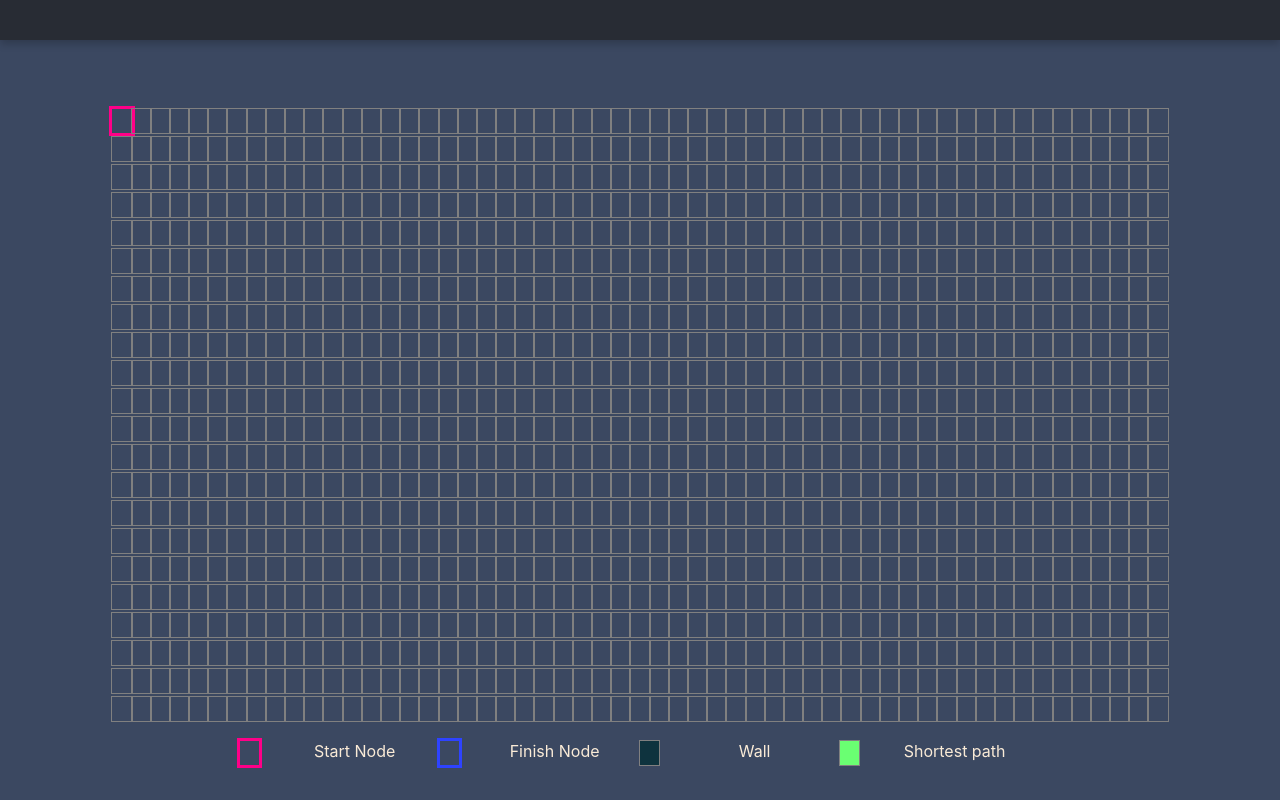
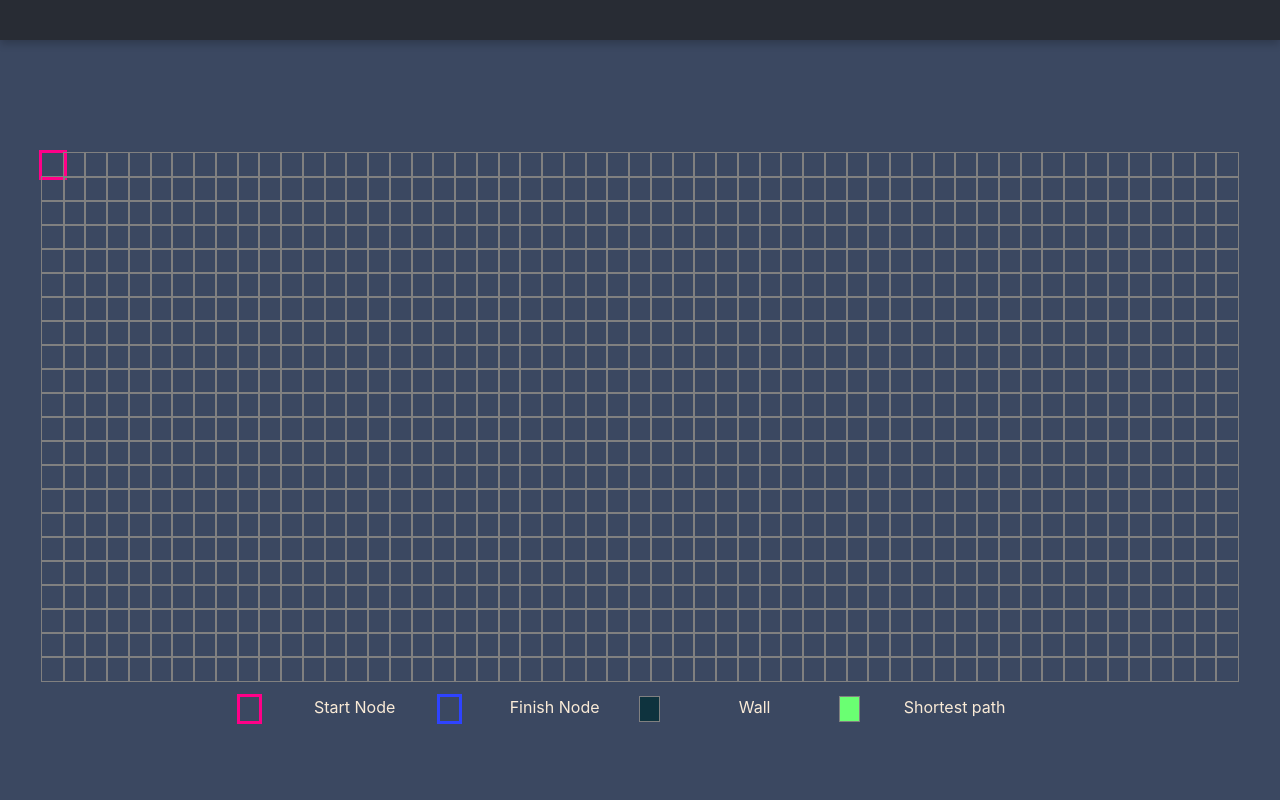
Before and after one commit to Ptrskay3/pathfinder-wasm, a React (Create React App) app in the folder pathfinder/: page / in a window 1280 px wide. Built offline with nearby package versions, Linux system fonts and the light colour scheme.

Commit message:
some refactoring

```diff
--- a/pathfinder/src/App.js
+++ b/pathfinder/src/App.js
@@ -1,10 +1,11 @@
 import React, { useState, useEffect } from "react";
-import Node from "./components/Node";
+import { Grid } from "./components/Grid";
 import Menubar from "./components/Menubar";
 import Welcome from "./components/Welcome";
 import Legend from "./components/Legend";
 import randomMazes from "./Mazes";
 import "./App.css";
+import { width, height } from "./constants";
 
 const zip = (a, b) => a.map((k, i) => [k, b[i]]);
 
@@ -13,50 +14,10 @@ const Unloaded = ({ loading }) => {
 };
 
 const Loaded = ({ wasm }) => {
-  const width = 55;
-  const height = 22;
-
-  const blocks = [];
-  for (let j = 0; j < width * height; j++) {
-    blocks.push(0);
-  }
-  // eslint-disable-next-line no-unused-vars
-  const [walls, _setWalls] = useState(blocks);
   const [isModalOpen, toggleModal] = useState(false);
 
-  const build_universe = (width, height) => {
-    const nodes = [];
-    for (let x = 0; x < height; x++) {
-      const currentRow = [];
-      for (let y = 0; y < width; y++) {
-        if (y === 0 && x === 0) {
-          const node = {
-            x: y,
-            y: x,
-            isStart: true,
-            isFinish: false,
-            isWall: walls[width * y + x],
-            isVisited: false,
-          };
-          currentRow.push(node);
-        } else {
-          const node = {
-            x: y,
-            y: x,
-            isStart: false,
-            isFinish: false,
-            isWall: walls[width * y + x],
-            isVisited: false,
-          };
-          currentRow.push(node);
-        }
-      }
-      nodes.push(currentRow);
-    }
-    return nodes;
-  };
-
-  const eraseGoalsCallback = () => {
+  // TODO: Remove these horrible callbacks and Vanilla JS code, and replace with a proper React component
+  const onFinishClick = () => {
     try {
       const finish = document.getElementsByClassName(`node is-finish`);
       for (let i = 0; i < finish.length; i++) {
@@ -64,9 +25,15 @@ const Loaded = ({ wasm }) => {
       }
     } catch {}
   };
-  const board = build_universe(width, height);
-  // eslint-disable-next-line no-unused-vars
-  const [universe, _setUniverse] = useState(board);
+  const onStartClick = () => {
+    try {
+      const start = document.getElementsByClassName(`node is-start`);
+      for (let i = 0; i < start.length; i++) {
+        start[i].className = "node";
+      }
+    } catch {}
+  };
+
   // eslint-disable-next-line no-unused-vars
   const [isPathThere, setIsPathThere] = useState(true);
 
@@ -98,12 +65,17 @@ const Loaded = ({ wasm }) => {
     if (goal === undefined) {
       return;
     }
+
+    const start = getStart();
+    if (start === undefined) {
+      return;
+    }
     const z = wasm.run_astar_cityblock(
       width,
       height,
       block,
-      0,
-      0,
+      start.x,
+      start.y,
       goal.x,
       goal.y
     );
@@ -111,7 +83,7 @@ const Loaded = ({ wasm }) => {
   };
 
   const clearWalls = () => {
-    const lastpath = document.getElementsByClassName(`node`);
+    const lastpath = document.getElementsByClassName("node");
     for (let j = 0; j < lastpath.length; j++) {
       const node = lastpath[j];
       if (node.classList.contains("is-really-wall")) {
@@ -121,7 +93,7 @@ const Loaded = ({ wasm }) => {
   };
 
   const rebuild_universe = (withWalls = false) => {
-    const lastpath = document.getElementsByClassName(`node`);
+    const lastpath = document.getElementsByClassName("node");
     for (let j = 0; j < lastpath.length; j++) {
       const cond = withWalls
         ? false
@@ -154,8 +126,7 @@ const Loaded = ({ wasm }) => {
   };
 
   const fetchWallsKing = () => {
-    const block = new Array(width * height);
-    block.fill(0);
+    const block = new Array(width * height).fill(0);
     const a = document.getElementsByClassName("node is-really-wall");
     for (let k = 0; k < a.length; k++) {
       const el = a[k].id.split("-");
@@ -165,7 +136,20 @@ const Loaded = ({ wasm }) => {
     if (goal === undefined) {
       return;
     }
-    const z = wasm.run_astar_king(width, height, block, 0, 0, goal.x, goal.y);
+
+    const start = getStart();
+    if (start === undefined) {
+      return;
+    }
+    const z = wasm.run_astar_king(
+      width,
+      height,
+      block,
+      start.x,
+      start.y,
+      goal.x,
+      goal.y
+    );
     animateShortestPath(buildPath(z));
   };
 
@@ -173,6 +157,16 @@ const Loaded = ({ wasm }) => {
     try {
       const finish = document.getElementsByClassName(`node is-finish`);
       const el = finish[0].id.split("-");
+      return { x: el[1], y: el[2] };
+    } catch {
+      return;
+    }
+  };
+
+  const getStart = () => {
+    try {
+      const start = document.getElementsByClassName(`node is-start`);
+      const el = start[0].id.split("-");
       return { x: el[1], y: el[2] };
     } catch {
       return;
@@ -238,29 +232,11 @@ const Loaded = ({ wasm }) => {
         toggleModal={() => toggleModal(!isModalOpen)}
         randomWalls={() => setWallsFromArray(randomMazes)}
       ></Menubar>
-      <div id="cls" className="grid" align="center">
-        {universe.map((row, rowIdx) => {
-          return (
-            <div>
-              {row.map((node, nodeIdx) => {
-                const { x, y, isFinish, isStart, isWall, isVisited } = node;
-                return (
-                  <Node
-                    key={nodeIdx * width + y}
-                    x_={x}
-                    y_={y}
-                    isStart_={isStart}
-                    isFinish_={isFinish}
-                    isVisited_={isVisited}
-                    isWall_={isWall}
-                    callback_={eraseGoalsCallback}
-                  />
-                );
-              })}
-            </div>
-          );
-        })}
-      </div>
+      <Grid
+        wasm={wasm}
+        onFinishClick={onFinishClick}
+        onStartClick={onStartClick}
+      />
       <Legend />
       {isModalOpen ? (
         <Welcome isOpen={isModalOpen} toggle={toggleModal} />
--- a/pathfinder/src/components/Menubar.js
+++ b/pathfinder/src/components/Menubar.js
@@ -1,7 +1,6 @@
 import React, { useState, useEffect } from "react";
 import "./Menubar.css";
 import { CSSTransition } from "react-transition-group";
-
 
 export default function Menubar({
   findPath,
@@ -15,7 +14,7 @@ export default function Menubar({
 }) {
   const [isNavVisible, setNavVisibility] = useState(false);
   const [isSmallScreen, setIsSmallScreen] = useState(false);
-  const [isPath, setIsPath] = useState(isPathThere);
+  const [isPath] = useState(isPathThere);
   const [king, setKing] = useState(false);
   // const [modalOpen, setModalOpen] = useState(toggleModal);
 
--- a/pathfinder/src/components/Node.css
+++ b/pathfinder/src/components/Node.css
@@ -1,9 +1,9 @@
 .node {
-  width: 1.5vw;
+  width: 1.7vw;
   height: 3vh;
   outline: 1px solid grey;
+  overflow: hidden;
   display: inline-block;
-  overflow: hidden;
   position: relative;
 }
 
@@ -35,7 +35,6 @@
   outline: 3px rgb(255, 0, 136);
   outline-style: solid;
 }
-
 
 .is-really-wall {
   background-color: black;
--- a/pathfinder/src/components/Node.js
+++ b/pathfinder/src/components/Node.js
@@ -1,6 +1,6 @@
 import React from "react";
 import { useState, useRef } from "react";
-import { debounce } from "lodash";
+import _ from "lodash";
 import "./Node.css";
 
 const useFocus = () => {
@@ -19,10 +19,11 @@ export default function Node({
   isFinish_,
   isVisited_,
   isWall_,
-  callback_,
+  onFinishClick,
+  onStartClick,
 }) {
-  const [x, setX] = useState(x_);
-  const [y, setY] = useState(y_);
+  const [x] = useState(x_);
+  const [y] = useState(y_);
   const [isStart, setIsStart] = useState(isStart_);
   const [isFinish, setIsFinish] = useState(isFinish_);
   const [isVisited, setIsVisited] = useState(isVisited_);
@@ -30,9 +31,22 @@ export default function Node({
 
   const [nodeRef, setNodeFocus] = useFocus();
 
-  const onMouseDown = () => {
-    callback_();
+  const onMouseDown = (event) => {
+    event.preventDefault();
+    onFinishClick();
+    event.nativeEvent.stopImmediatePropagation();
     setIsFinish(() => !isFinish);
+    setIsWall(false);
+    setIsStart(false);
+    setIsVisited(false);
+  };
+
+  const onContextMenu = (event) => {
+    event.preventDefault();
+    onStartClick();
+    event.nativeEvent.stopImmediatePropagation();
+    setIsStart(() => !isStart);
+    setIsFinish(false);
     setIsWall(false);
     setIsVisited(false);
   };
@@ -57,16 +71,17 @@ export default function Node({
     <div
       ref={nodeRef}
       tabIndex="0"
-      onMouseDown={onMouseDown}
+      onClick={onMouseDown}
+      onContextMenu={onContextMenu}
       onMouseEnter={setNodeFocus}
-      onKeyDown={debounce(
+      onKeyDown={_.debounce(
         (event) => {
           if (event.key === "w") {
             onKeyPressed();
           }
         },
-        10,
-        { trailing: true, leading: false }
+        500,
+        { trailing: true, leading: true }
       )}
       className={`node ${extraClassName}`}
       id={`node-${x}-${y}`}
--- a/pathfinder/src/components/Welcome.js
+++ b/pathfinder/src/components/Welcome.js
@@ -31,7 +31,7 @@ export const useClickOutside = (insideRefs, isVisible, onClose) => {
         window.removeEventListener("click", handleWindowClick);
       }
     };
-  }, [isVisible, onClose]);
+  }, [isVisible, onClose, insideRefs]);
 };
 
 export default function Welcome({ isOpen, toggle }) {
@@ -65,13 +65,14 @@ export default function Welcome({ isOpen, toggle }) {
         ref={ref}
         appElement={document.getElementById("root")}
         isOpen={isOpen}
-        contentLabel="Minimal Modal Example"
+        contentLabel="Modal"
       >
         <div align="center" ref={React.createRef()}>
           <Legend />
           <div>
             <p id="tutorial">
-              Finish Node can be set by left-clicking on a cell.
+              Finish Node can be set by left-clicking on a cell. Start Node can
+              be set by right-clicking on a cell.
             </p>
             <p id="tutorial">
               Pressing or holding W while hovering over a cell will toggle
@@ -95,10 +96,6 @@ export default function Welcome({ isOpen, toggle }) {
               Sidenotes
               <ul>
                 <li>
-                  Start Node will also be moveable in the future, once I'll
-                  figure out a nice way to interact with it.
-                </li>
-                <li>
                   For the time being the application uses A* algorithm to find
                   the shortest path.
                 </li>
```
Also changed, not shown: pathfinder/package.json (+8 -3 lines).
